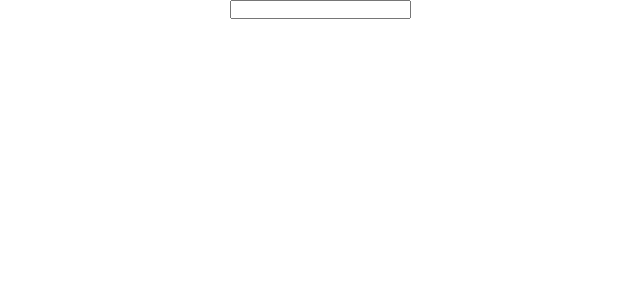
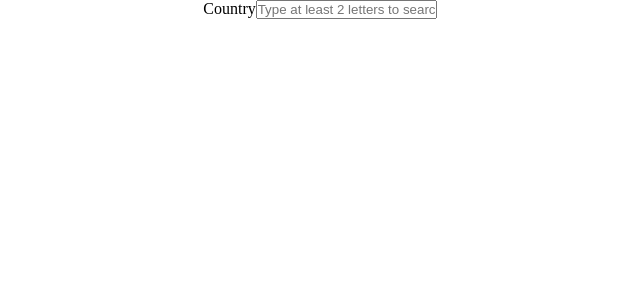
Before and after one commit to gabrielcolombo/country-autocomplete, a React (Create React App) app: page / in a window 1280 px wide. Shown: the top 300 px of the page, without its empty margins (320-960 px from the left). Built offline with nearby package versions, Linux system fonts and the light colour scheme.

Commit message:
feat: Adds default placeholder and label to the autocomplete

```diff
--- a/src/components/Autocomplete/index.tsx
+++ b/src/components/Autocomplete/index.tsx
@@ -7,6 +7,7 @@ import { SuggestionType } from './Autocomplete.types';
 interface AutocompleteProps {
   id?: string;
   label?: string;
+  placeholder?: string;
   initialValue?: SuggestionType;
   onSelect?: Function;
   onClear?: Function
@@ -22,8 +23,9 @@ const KEYCODES = {
 const Autocomplete = ({ ...props }) => {
   const {
     id = "Autocomplete",
+    placeholder = "Type at least 2 letters to search",
     initialValue = { label: "", value: null },
-    label,
+    label = "Country",
     onSelect,
     onClear
   }: AutocompleteProps = props;
@@ -133,6 +135,7 @@ const Autocomplete = ({ ...props }) => {
         aria-autocomplete="list"
         aria-controls={`${id}__listbox`}
         value={searchValue}
+        placeholder={placeholder}
         onFocus={() => setIsFocused(true)}
         onChange={({ target }) => setSearchValue(target.value)}
         onBlur={({ relatedTarget }) => {
```
